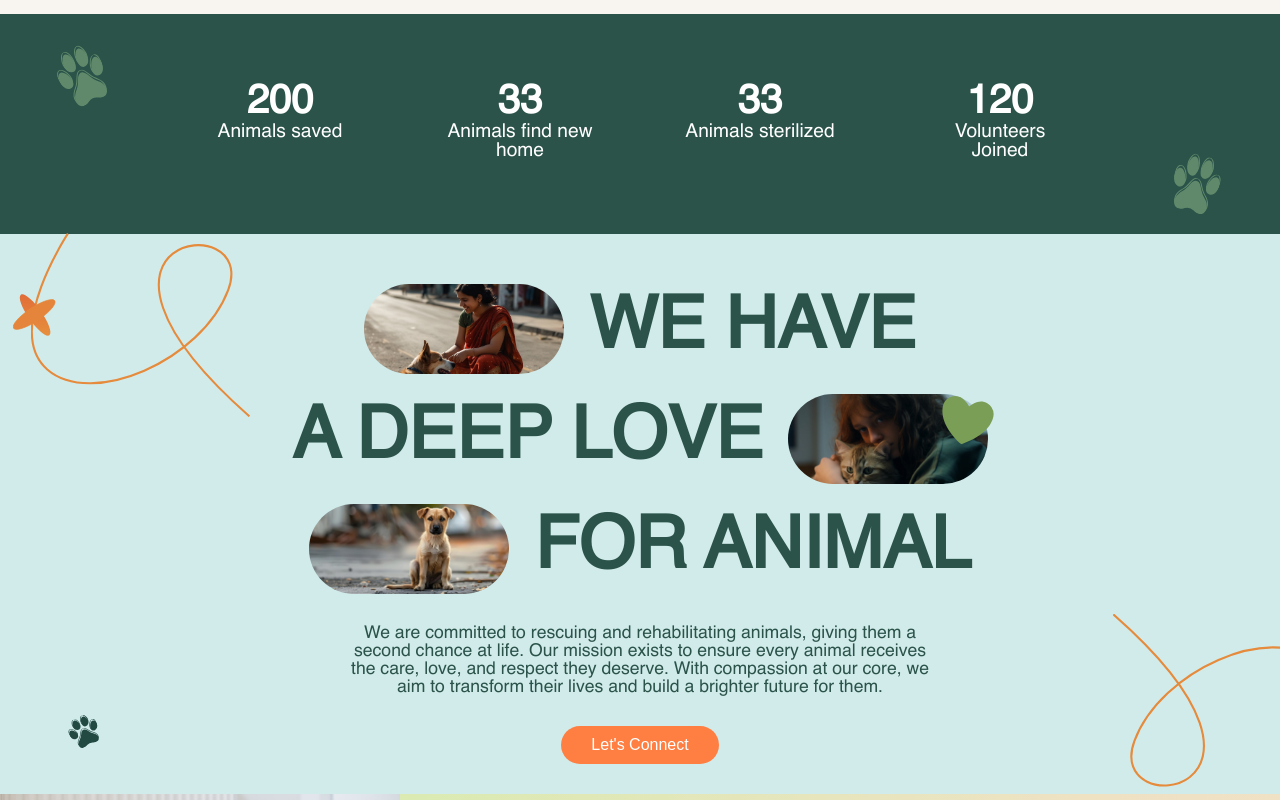
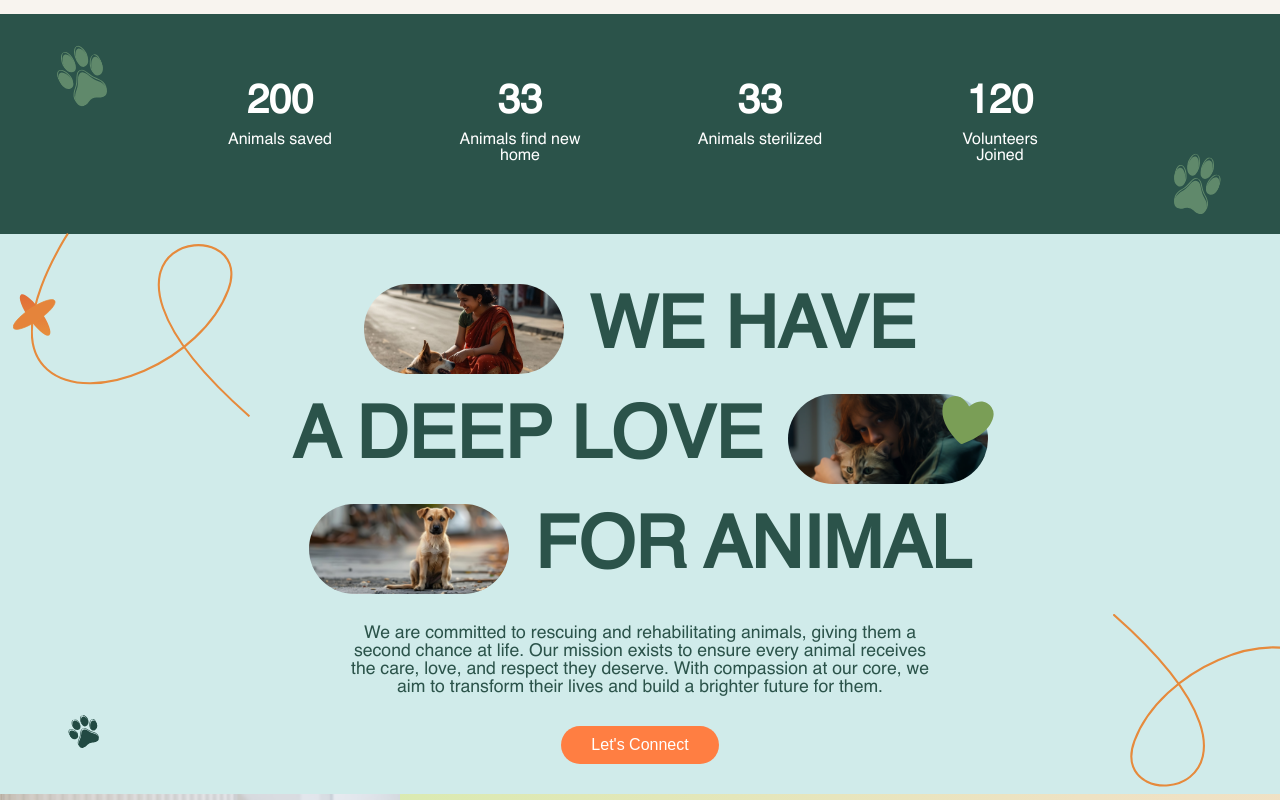
Before and after one commit to vidwanns/the_rescue_tails_, a Next.js app: page / in a window 1280 px wide. Shown: the part 1000-1800 px from the top of the page. Built offline with nearby package versions, Linux system fonts and the light colour scheme.

Commit message:
secondSection

```diff
--- a/src/app/globals.css
+++ b/src/app/globals.css
@@ -43,7 +43,6 @@
   font-style: oblique;
 }
 
-
 @media (prefers-color-scheme: dark) {
   :root {
     --background: #0a0a0a;
--- a/src/app/styles/component/fifthSection/fifthSection.css
+++ b/src/app/styles/component/fifthSection/fifthSection.css
@@ -65,7 +65,7 @@
     width: 100%;
     height: 236px;
     background-color: white;
-    border-radius: 15px;
+    border-radius: 30px;
     text-align: center;
     padding: 2rem;
     box-shadow: 0 0 15px rgba(0, 0, 0, 0.1); /* Optional for shadow effect */
@@ -82,10 +82,11 @@
 
 .instagram-text {
     font-size: 1.8rem;
-    font-weight: lighter;
+    font-weight: 100;
     color:  #9370db;
     width: 40%;
     margin: auto;
+    font-family: HelveticaNeue;
 }
 
 .instagram-handle {
--- a/src/app/styles/component/secondSection/secondSection.css
+++ b/src/app/styles/component/secondSection/secondSection.css
@@ -77,7 +77,11 @@
 }
 
 .stat-text {
-    font-size: 1.2rem;
+    font-size: 1rem;
+    padding-top: 10px;
+    width: 127px;
+    align-items: center;
+    margin: auto;
 }
 
 .main-content {
```
